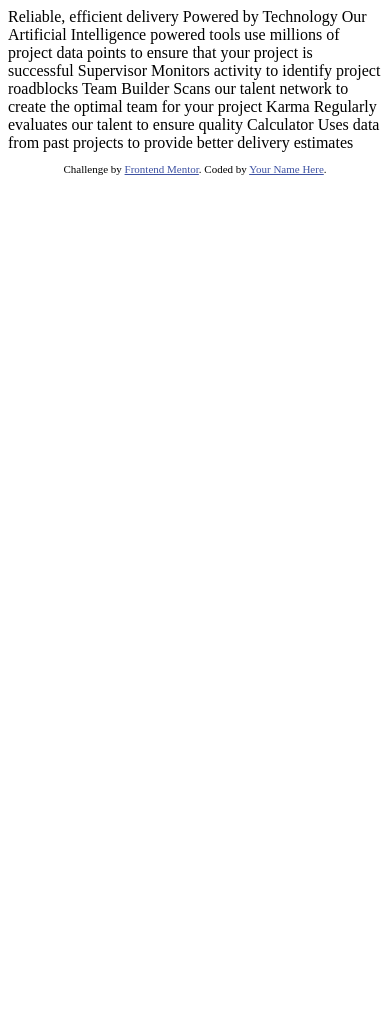
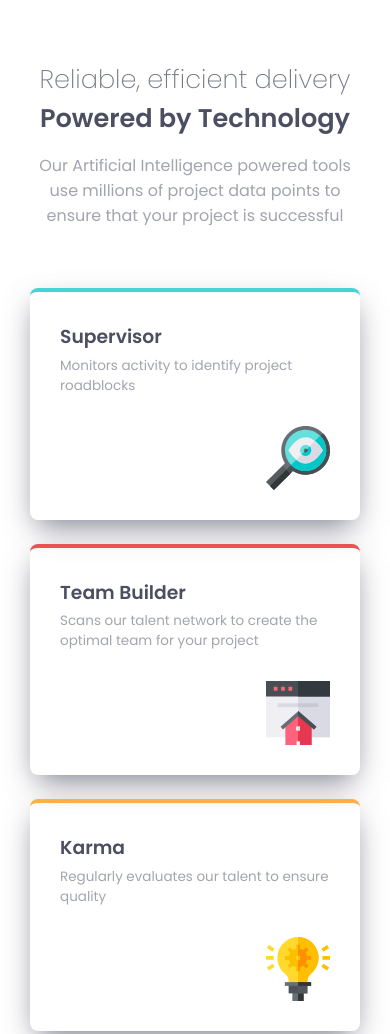
Before and after one commit to b4n1y4/four-card-feature-section-master, a plain HTML site: page index.html in a window 390 px wide. Shown: the top 1034 px of the page. Before the commit the page ends 844 px from the top, so only its background shows below. Drawn offline with Linux system fonts and the light colour scheme.

Commit message:
Mobile design completed

```diff
--- a/index.html
+++ b/index.html
@@ -1,44 +1,108 @@
 <!DOCTYPE html>
 <html lang="en">
   <head>
-  <meta charset="UTF-8">
-  <meta name="viewport" content="width=device-width, initial-scale=1.0"> <!-- displays site properly based on user's device -->
+    <meta charset="UTF-8" />
+    <meta name="viewport" content="width=device-width, initial-scale=1.0" />
 
-  <link rel="icon" type="image/png" sizes="32x32" href="./images/favicon-32x32.png">
-
+    <link
+      rel="icon"
+      type="image/png"
+      sizes="32x32"
+      href="./images/favicon-32x32.png"
+    />
+    <link rel="stylesheet" href="style.css" />
     <title>Frontend Mentor | Four card feature section</title>
-
-  <!-- Feel free to remove these styles or customise in your own stylesheet 👍 -->
-  <style>
-    .attribution { font-size: 11px; text-align: center; }
-    .attribution a { color: hsl(228, 45%, 44%); }
-  </style>
   </head>
   <body>
+    <div class="container">
+      <header>
+        <div class="title-container">
+          <h1 class="title normal">Reliable, efficient delivery</h1>
+          <h1 class="title bold">Powered by Technology</h1>
+        </div>
 
-  Reliable, efficient delivery
-  Powered by Technology
-
-  Our Artificial Intelligence powered tools use millions of project data points
-  to ensure that your project is successful
-
-  Supervisor
+        <p class="header-text">
+          Our Artificial Intelligence powered tools use millions of project data
+          points to ensure that your project is successful
+        </p>
+      </header>
+      <main>
+        <div class="card-container">
+          <article
+            class="card"
+            style="border-top: 0.3em solid hsl(180, 62%, 55%)"
+          >
+            <section class="text">
+              <h3 class="card-title">Supervisor</h3>
+              <p class="card-text">
                 Monitors activity to identify project roadblocks
-
-  Team Builder
-  Scans our talent network to create the optimal team for your project
-
-  Karma
+              </p>
+            </section>
+            <section class="card-icon">
+              <img src="./images/icon-supervisor.svg" alt="icon" class="icon" />
+            </section>
+          </article>
+          <div class="responsive-container">
+            <article
+              class="card"
+              style="border-top: 0.3em solid hsl(0, 78%, 62%)"
+            >
+              <section class="text">
+                <h3 class="card-title">Team Builder</h3>
+                <p class="card-text">
+                  Scans our talent network to create the optimal team for your
+                  project
+                </p>
+              </section>
+              <section class="card-icon">
+                <img
+                  src="./images/icon-team-builder.svg"
+                  alt="icon"
+                  class="icon"
+                />
+              </section>
+            </article>
+            <article
+              class="card"
+              style="border-top: 0.3em solid hsl(34, 97%, 64%)"
+            >
+              <section class="text">
+                <h3 class="card-title">Karma</h3>
+                <p class="card-text">
                   Regularly evaluates our talent to ensure quality
-
-  Calculator
-  Uses data from past projects to provide better delivery estimates
-
+                </p>
+              </section>
+              <section class="card-icon">
+                <img src="./images/icon-karma.svg" alt="icon" class="icon" />
+              </section>
+            </article>
+          </div>
+          <article
+            class="card"
+            style="border-top: 0.3em solid hsl(212, 86%, 64%)"
+          >
+            <section class="text">
+              <h3 class="card-title">Calculator</h3>
+              <p class="card-text">
+                Uses data from past projects to provide better delivery
+                estimates
+              </p>
+            </section>
+            <section class="card-icon">
+              <img src="./images/icon-calculator.svg" alt="icon" class="icon" />
+            </section>
+          </article>
+        </div>
+      </main>
+    </div>
 
     <footer>
       <p class="attribution">
-      Challenge by <a href="https://www.frontendmentor.io?ref=challenge" target="_blank">Frontend Mentor</a>.
-      Coded by <a href="#">Your Name Here</a>.
+        Challenge by
+        <a href="https://www.frontendmentor.io?ref=challenge" target="_blank"
+          >Frontend Mentor</a
+        >. <br />
+        Coded by <a href="https://github.com/b4n1y4">Ritesh Gupta</a>.
       </p>
     </footer>
   </body>
--- /dev/null
+++ b/style.css
@@ -0,0 +1,95 @@
+@import url("https://fonts.googleapis.com/css2?family=Poppins:wght@200;400;600&display=swap");
+
+* {
+  margin: 0;
+  padding: 0;
+  box-sizing: border-box;
+  scroll-behavior: smooth;
+}
+
+body {
+  width: 100%;
+  font-size: 15px;
+  font-family: "Poppins", sans-serif;
+}
+
+.container {
+  margin: 4em 2em;
+}
+
+header {
+  text-align: center;
+  margin-bottom: 4em;
+}
+
+.title-container {
+  margin-bottom: 1em;
+}
+
+.title {
+  text-align: center;
+  font-size: 1.6rem;
+}
+
+.normal {
+  font-weight: 200;
+  font-size: 1.6rem;
+  color: hsl(229, 6%, 50%);
+}
+
+.bold {
+  color: hsl(234, 12%, 34%);
+}
+.header-text {
+  font-size: 1rem;
+  color: hsl(229, 6%, 66%);
+}
+
+main {
+  width: 100%;
+}
+
+.card {
+  border-radius: 8px;
+  margin-bottom: 1.5rem;
+  padding: 2em;
+  box-shadow: 0px 12px 31px -7px rgba(76, 78, 97, 0.75);
+  -webkit-box-shadow: 0px 12px 31px -7px rgba(76, 78, 97, 0.75);
+  -moz-box-shadow: 0px 12px 31px -7px rgba(76, 78, 97, 0.75);
+}
+
+section.text {
+  margin-bottom: 2em;
+}
+
+.card-text {
+  font-size: 0.9em;
+  color: hsl(229, 6%, 66%);
+}
+
+.card-title {
+  font-size: 1.25em;
+  margin-bottom: 0.25em;
+  color: hsl(234, 12%, 34%);
+}
+
+.card-icon {
+  display: flex;
+  justify-content: flex-end;
+}
+
+.icon {
+  position: relative;
+  right: 0;
+}
+
+.attribution {
+  font-size: 11px;
+  text-align: center;
+  color: hsl(229, 6%, 66%)
+}
+.attribution a {
+  text-decoration: none;
+  font-weight: 600;
+  color: hsl(234, 12%, 34%);
+}
```
Also changed, not shown: screenshot/mobile.jpg (added). Lines whose indentation alone changed are shown as unchanged.
